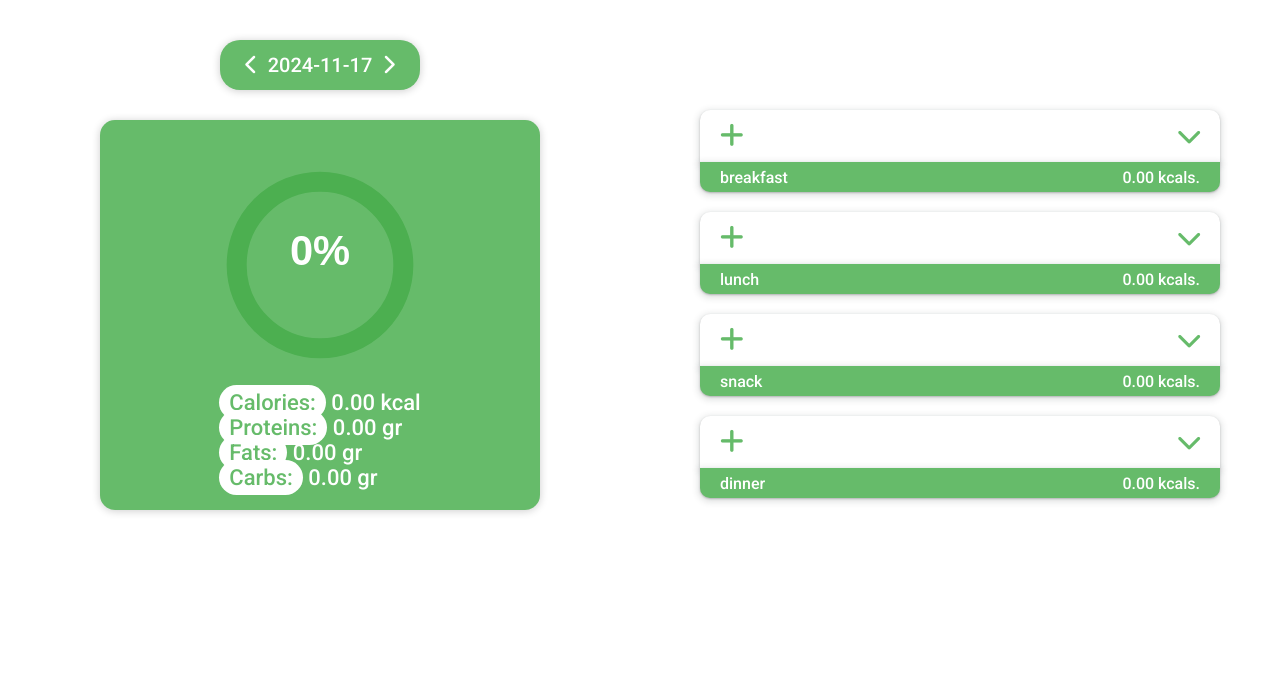
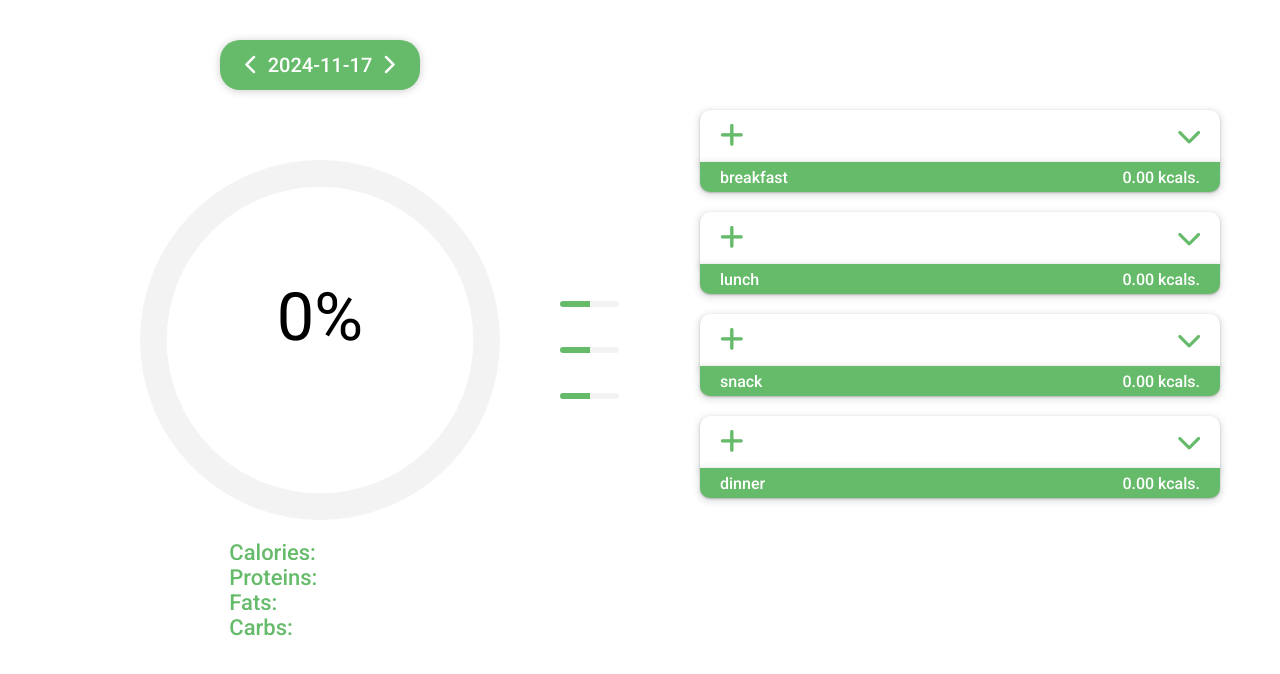
Before and after one commit to faustofuertes/nutriTrackLite, an Angular app: page / in a window 1280 px wide. Shown: the top 674 px of the page. Built offline with nearby package versions, Linux system fonts and the light colour scheme.

Commit message:
cosas esteticas

```diff
--- a/src/app/components/meals/meal-card/meal-card.component.css
+++ b/src/app/components/meals/meal-card/meal-card.component.css
@@ -56,13 +56,13 @@ app-food-container {
     color: white;
     border: none;
     border-radius: 5px;
-    padding: 0px 6px;
     cursor: pointer;
     margin: 5px;
 }
 
 .btn-delete {
     background-color: red;
+    padding: 0px 3px;
 }
 
 .btn-delete:hover {
@@ -71,6 +71,7 @@ app-food-container {
 
 .btn-edit {
     background-color: green;
+    padding: 1.5px 3.5px;
 }
 
 .btn-edit:hover {
--- a/src/app/components/meals/meal-card/meal-card.component.html
+++ b/src/app/components/meals/meal-card/meal-card.component.html
@@ -6,8 +6,6 @@
             <button class="add-button" (click)="emitAddMode()">
                 <i class="fas fa-plus"></i>
             </button>
-            <!-- <label class="totalCalories">{{(totalCalories).toFixed(2)}} kcals.</label> -->
-            <!-- <label class="totalCalories">{{mealType}}</label>  -->
             <button (click)="editMode = false" (click)="toggleExpand()" class="chevron-button"
                 [ngClass]="{'rotate': isExpanded}">
                 <i class="fas" [ngClass]="isExpanded ? 'fa-chevron-up' : 'fa-chevron-down'"></i>
--- a/src/app/components/meals/meal-statistics/meal-statistics.component.css
+++ b/src/app/components/meals/meal-statistics/meal-statistics.component.css
@@ -1,7 +1,6 @@
 .container {
     width: 400px;
     height: 700px;
-    background-color: #66BB6A;
     border-radius: 15px;
     margin: 30px;
     color: white;
@@ -10,15 +9,15 @@
     justify-content: center;
     align-items: center;
     flex-direction: column;
-    box-shadow: 0px 1px 8px rgba(0, 0, 0, 0.2);
     height: auto;
 }
 
 .graf {
-    height: 50%;
+    height: 100%;
+    width: 100%;
     display: flex;
-    justify-content: center;
-    align-items: flex-start;
+    justify-content: space-around;
+    align-items: center;
 }
 
 .macros {
@@ -54,3 +53,25 @@
         display: none;
     }
 }
+
+
+.progress-bar-container {
+    width: 100%;
+    background-color: #f3f3f3;
+    border-radius: 100px;
+    overflow: hidden;
+    margin: 20px 0 20px 0;
+}
+
+.progress-bar {
+    height: 6px;
+    background-color: #66BB6A;
+    width: 0;
+    transition: width 0.5s;
+}
+
+.macros-2{
+    width: 100%;
+    display: flex;
+    flex-direction: column;
+}
--- a/src/app/components/meals/meal-statistics/meal-statistics.component.html
+++ b/src/app/components/meals/meal-statistics/meal-statistics.component.html
@@ -1,6 +1,22 @@
 <div class="container">
     <div class="graf">
-         <app-progress-bar [caloriesConsumed]="totalCalories" [caloriesNeeded]="caloriasNeeded"></app-progress-bar>
+        <app-progress-bar [caloriesConsumed]="totalCalories" [caloriesNeeded]="caloriasNeeded"></app-progress-bar>
+
+        <div class="macros-2">
+            <p>Proteins</p>
+            <div class="progress-bar-container">
+                <div class="progress-bar" style="width: 50%;"></div>
+            </div>
+
+            <div class="progress-bar-container">
+                <div class="progress-bar" style="width: 50%;"></div>
+            </div>
+
+            <div class="progress-bar-container">
+                <div class="progress-bar" style="width: 50%;"></div>
+            </div>
+        </div>
+
     </div>
 
     <div class="macros">
--- a/src/app/components/meals/progress-bar/progress-bar.component.css
+++ b/src/app/components/meals/progress-bar/progress-bar.component.css
@@ -2,22 +2,23 @@
   display: flex;
   justify-content: center;
   align-items: center;
-  width: 250px;  /* Tamaño ajustado para que coincida con el SVG más grande */
-  height: 250px; /* Tamaño ajustado para que coincida con el SVG más grande */
+  width: 400px;  /* Tamaño ajustado para que coincida con el SVG más grande */
+  height: 400px; /* Tamaño ajustado para que coincida con el SVG más grande */
   background: transparent;
   margin: 0 auto;  /* Centra el contenedor dentro del componente padre */
+  margin-right: 40px;
 }
 
 .progress-circle-background {
   fill: none;
-  stroke: #4caf50;  /* Fondo de la barra */
-  stroke-width: 12;  /* Grosor de la barra */
+  stroke: #f3f3f3;  /* Fondo de la barra */
+  stroke-width: 8;  /* Grosor de la barra */
 }
 
 .progress-circle {
   fill: none;
-  stroke: white;  /* Color de la barra de progreso */
-  stroke-width: 12;  /* Grosor de la barra */
+  stroke: #66BB6A;  /* Color de la barra de progreso */
+  stroke-width: 8;  /* Grosor de la barra */
   stroke-linecap: round;
   transform: rotate(-90deg);
   transform-origin: 50% 50%;
@@ -25,11 +26,10 @@
 }
 
 .progress-text {
-  font-family: Arial, sans-serif;
-  font-size: 25px;
-  fill: white;
+  font-size: 20px;
+  fill: black;
   text-anchor: middle;
-  font-weight: 600;
+  font-weight: 400;
 }
 
 /* Media query para pantallas pequeñas */
--- a/src/app/components/meals/progress-bar/progress-bar.component.html
+++ b/src/app/components/meals/progress-bar/progress-bar.component.html
@@ -1,5 +1,5 @@
 <div class="progress-circle-container">
-    <svg width="200" height="200" viewBox="0 0 120 120">
+    <svg viewBox="0 0 120 120">
       <!-- Fondo del círculo -->
       <circle cx="60" cy="60" r="50" class="progress-circle-background"></circle>
       <!-- Barra de progreso que cambia según el porcentaje -->
```
